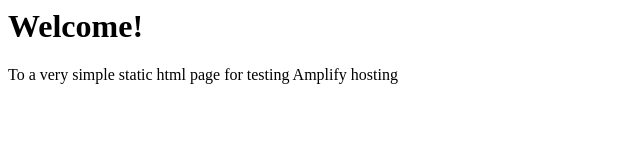
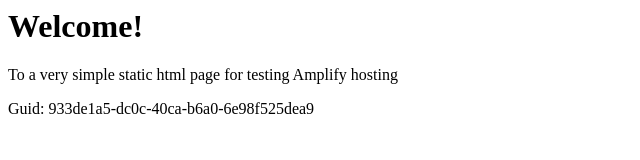
Before and after one commit to aws-aemilia-arn/Github-PR-Commit-Integration-Test-DoNotTouch-v1-preprod-eu-north-1, a website: page src/index.html in a window 1280 px wide. Shown: the whole page, without its empty margins (0-640 px from the left). Drawn offline with Linux system fonts and the light colour scheme.

Commit message:
commit from integ tests

```diff
--- a/src/index.html
+++ b/src/index.html
@@ -1,3 +1,5 @@
+
+
 <html lang="en">
 
 <head>
@@ -10,6 +12,6 @@
 <body>
     <h1>Welcome!</h1>
     <p>To a very simple static html page for testing Amplify hosting</p>
-</body>
+    <p>Guid: 933de1a5-dc0c-40ca-b6a0-6e98f525dea9</p></body>
 
 </html>
```
